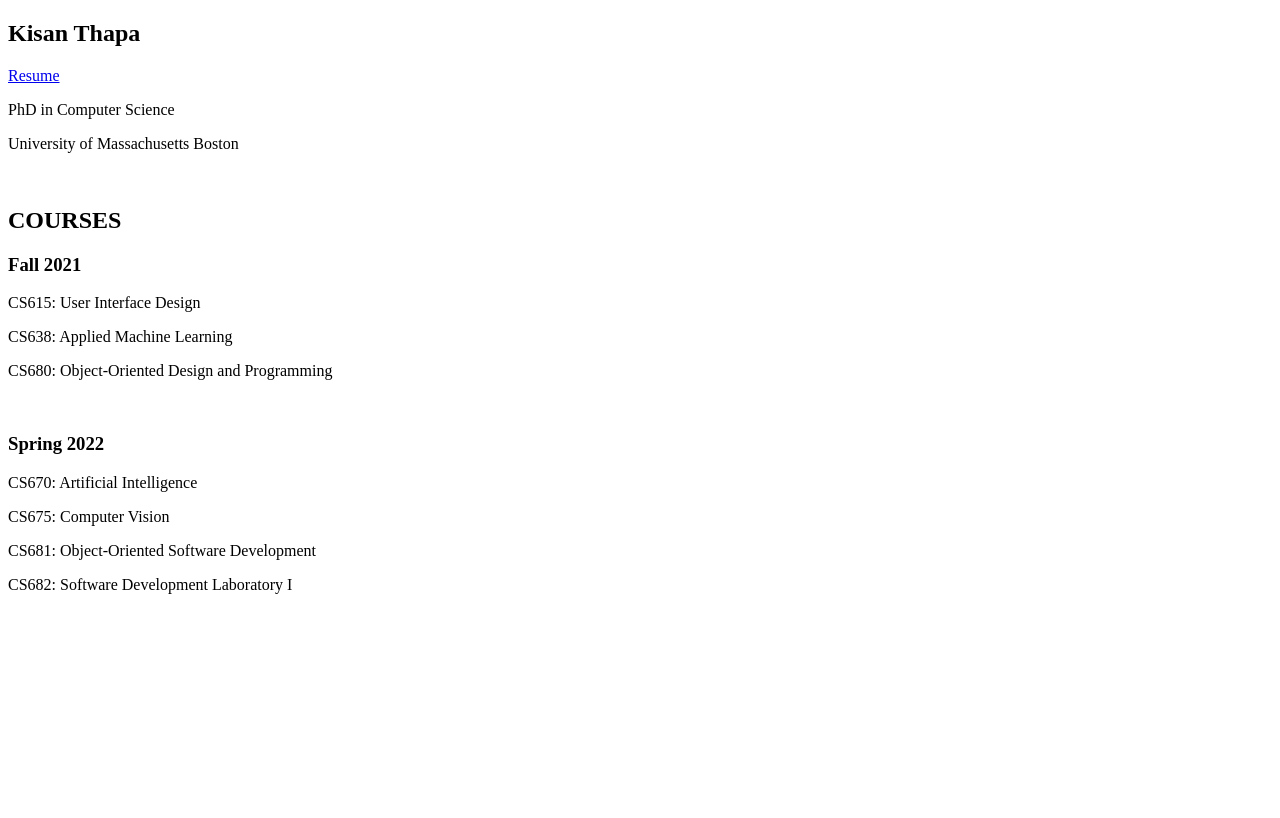
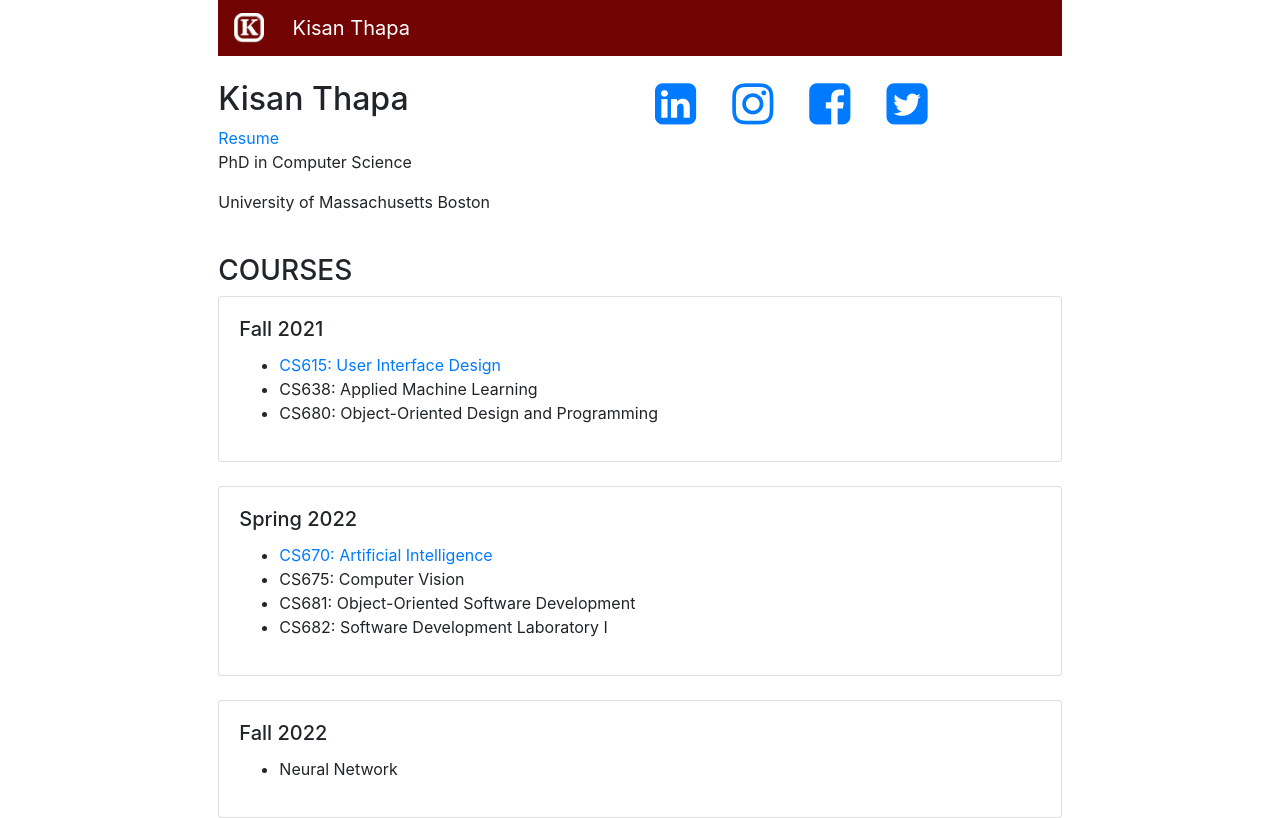
Before and after one commit to KisanThapa/umb-homepage, a plain HTML site: page index.html in a window 1280 px wide. Drawn offline with nearby package versions, Linux system fonts and the light colour scheme.

Commit message:
New styling added

```diff
--- /dev/null
+++ b/css/style.css
@@ -0,0 +1,11 @@
+.heading-style {
+    font-size: 50px;
+    font-weight: bold;
+    color: #000;
+    text-align: center;
+    margin-bottom: 10px;
+}
+
+i:hover {
+    transform: scale(1.2);
+}
--- a/index.html
+++ b/index.html
@@ -3,28 +3,117 @@
 <head>
     <meta charset="UTF-8">
     <title>Kisan Thapa</title>
+
+    <link rel="icon" type="image/png" href="img/icon.png"/>
+    <link rel="stylesheet" href="css/style.css">
+    <script src="js/index.js"></script>
+
+    <link rel="stylesheet" href="https://cdn.jsdelivr.net/npm/bootstrap@4.6.1/dist/css/bootstrap.min.css"
+          integrity="sha384-zCbKRCUGaJDkqS1kPbPd7TveP5iyJE0EjAuZQTgFLD2ylzuqKfdKlfG/eSrtxUkn" crossorigin="anonymous">
+
+    <link rel='stylesheet'
+          href='https://cdnjs.cloudflare.com/ajax/libs/font-awesome/4.7.0/css/font-awesome.min.css'>
+
 </head>
 <body>
+
+<div class="row">
+    <div class="col-sm-2"></div>
+    <div class="col-sm-8">
+
+        <!-- Nav bar heading -->
+        <nav class="navbar navbar-dark" style="background-color: #720404;">
+            <a class="navbar-brand" href="#">
+                <img src="img/icon_white.png" width="30" height="30" class="d-inline-block align-top" alt="">
+                &nbsp; &nbsp;
+                Kisan Thapa
+            </a>
+        </nav>
+
+        <br>
+        <div class="row">
+            <div class="col-6">
                 <h2>Kisan Thapa</h2>
                 <a href="resume/resume.html">Resume</a>
                 <p>PhD in Computer Science</p>
                 <p>University of Massachusetts Boston</p>
+            </div>
+            <div class="col-6">
+
+                <a href="https://www.linkedin.com/in/kisan-thapa-b9a8b817b/">
+                    <i class="fa fa-linkedin-square fa-3x"></i>
+                </a>&nbsp; &nbsp;&nbsp; &nbsp;
+
+                <a href="https://www.instagram.com/_kisan_thapa/">
+                    <i class="fa fa-instagram fa-3x"></i>
+                </a> &nbsp; &nbsp;&nbsp; &nbsp;
+
+                <a href="https://www.facebook.com/kisan.thapa.56/">
+                    <i class="fa fa-facebook-square fa-3x"></i>
+                </a> &nbsp; &nbsp;&nbsp; &nbsp;
+
+                <a href="https://twitter.com/kisanthapa99">
+                    <i class="fa fa-twitter-square fa-3x"></i>
+                </a>
+            </div>
+        </div>
+        <br>
+        <h3>COURSES</h3>
+
+        <div class="card">
+            <div class="card-body">
+                <h5 class="card-title">Fall 2021</h5>
+                <ul>
+                    <li>
+                        <a href="https://sites.google.com/site/fdurupinar/home/teaching/cs615-21?authuser=0">
+                            CS615: User Interface Design</a>
+                    </li>
+                    <li>CS638: Applied Machine Learning</li>
+                    <li>CS680: Object-Oriented Design and Programming</li>
+                </ul>
+            </div>
+        </div>
 
         <br>
-<H2>COURSES</H2>
-<h3>Fall 2021</h3>
-<p>CS615: User Interface Design</p>
-<p>CS638: Applied Machine Learning</p>
-<p>CS680: Object-Oriented Design and Programming</p>
+        <div class="card">
+            <div class="card-body">
+                <h5 class="card-title">Spring 2022</h5>
+                <ul>
+                    <li>
+                        <a href="https://sites.google.com/site/fdurupinar/home/teaching/cs470-670-22?authuser=0">
+                            CS670: Artificial Intelligence</a>
+                    </li>
+                    <li>CS675: Computer Vision</li>
+                    <li>CS681: Object-Oriented Software Development</li>
+                    <li>CS682: Software Development Laboratory I</li>
+                </ul>
+            </div>
+        </div>
 
         <br>
-<h3>Spring 2022</h3>
-<p>CS670: Artificial Intelligence</p>
-<p>CS675: Computer Vision</p>
-<p>CS681: Object-Oriented Software Development</p>
-<p>CS682: Software Development Laboratory I</p>
-</body>
+        <div class="card">
+            <div class="card-body">
+                <h5 class="card-title">Fall 2022</h5>
+                <ul>
+                    <li>Neural Network</li>
+                </ul>
+            </div>
+        </div>
+    </div>
+
+    <div class="col-sm-2"></div>
 
 
+    <div class="col-sm-2"></div>
+    <div class="col-sm-8">
 
+        <div class="container">
+
+        </div>
+    </div>
+    <div class="col-sm-2"></div>
+
+
+</div>
+</body>
 </html>
```
Also changed, not shown: img/icon.png (added), img/icon_white.png (added), js/index.js (added), 1 other file. Lines whose indentation alone changed are shown as unchanged.
